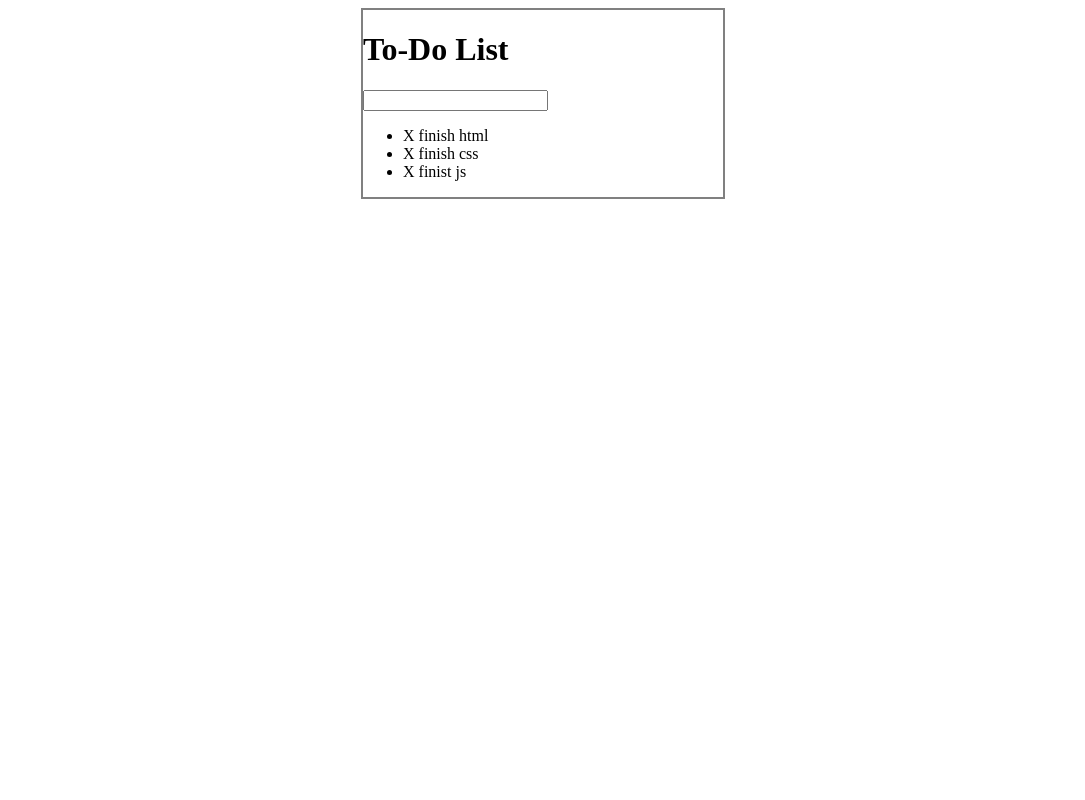
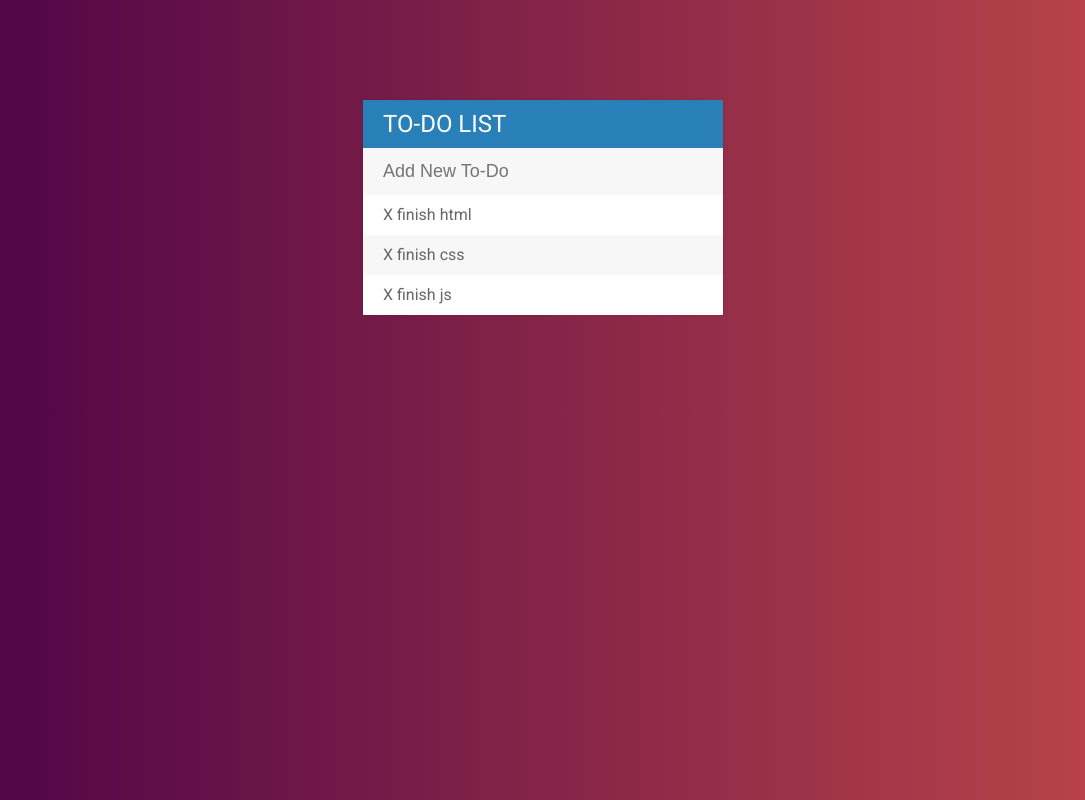
Before and after one commit to dkuku/todo-list-jQuery, a plain HTML site: page index.html in a window 1280 px wide. Shown: the whole page, without its empty margins (97-1182 px from the left). Drawn offline with Linux system fonts and the light colour scheme.

Commit message:
Added styling

```diff
--- a/assets/css/todos.css
+++ b/assets/css/todos.css
@@ -1,7 +1,53 @@
+body {
+    font-family: 'Roboto', sans-serif;
+    background: #C04848;  /* fallback for old browsers */
+    background: -webkit-linear-gradient(to right, #480048, #C04848);  /* Chrome 10-25, Safari 5.1-6 */
+    background: linear-gradient(to right, #480048, #C04848); /* W3C, IE 10+/ Edge, Firefox 16+, Chrome 26+, Opera 12+, Safari 7+ */
+}
+h1 {
+    background: #2980b9;
+    color: white;
+    text-transform: uppercase;
+    margin: 0px;
+    padding: 10px 20px;
+    font-size: 24px;
+    font-weight: normal;
+}
 #container {
     width: 360px;
-    margin: 0px auto;
-    border: 2px solid gray;
+    margin: 100px auto;
+    background: #f7f7f7;
+    box-shadow: 0 0 3px rgba(0, 0, 0, 0.1);
+}
+input {
+    font-size: 18px;
+    background: #f7f7f7;
+    width: 100%;
+    padding: 13px 13px 13px 20px;
+    box-sizing: border-box;
+    color: #2980b9;
+    border: none;
+}
+input:focus {
+    background: white;
+    border: 3px solid #2980b9;
+    outline: none;
+}
+ul {
+    list-style: none;
+    margin: 0;
+    padding: 0;
+}
+li {
+    background: white;
+    height: 40px;
+    line-height: 40px;
+    color: #666;
+    padding: 0 20px;
+
+}
+li:nth-child(2n) {
+    background: #f7f7f7;
 }
 .completed {
     text-decoration: line-through;
--- a/index.html
+++ b/index.html
@@ -5,17 +5,18 @@
     <meta name="viewport" content="width=device-width, initial-scale=1.0">
     <meta http-equiv="X-UA-Compatible" content="ie=edge">
     <title>Todo List</title>
+    <link href="https://fonts.googleapis.com/css?family=Roboto:400,500,700" rel="stylesheet">
     <link rel="stylesheet" href="assets/css/todos.css">
     <script src="assets/js/lib/jquery-3.2.1.js"></script>
 </head>
 <body>
 <div id="container">
     <H1>To-Do List</H1>
-    <input type="text">
+    <input type="text" placeholder="Add New To-Do">
     <ul>
         <li><span>X</span> finish html</li>
         <li><span>X</span> finish css</li>
-        <li><span>X</span> finist js</li>
+        <li><span>X</span> finish js</li>
     </ul>
 </div>
 <script src="assets/js/todos.js"></script>
```
